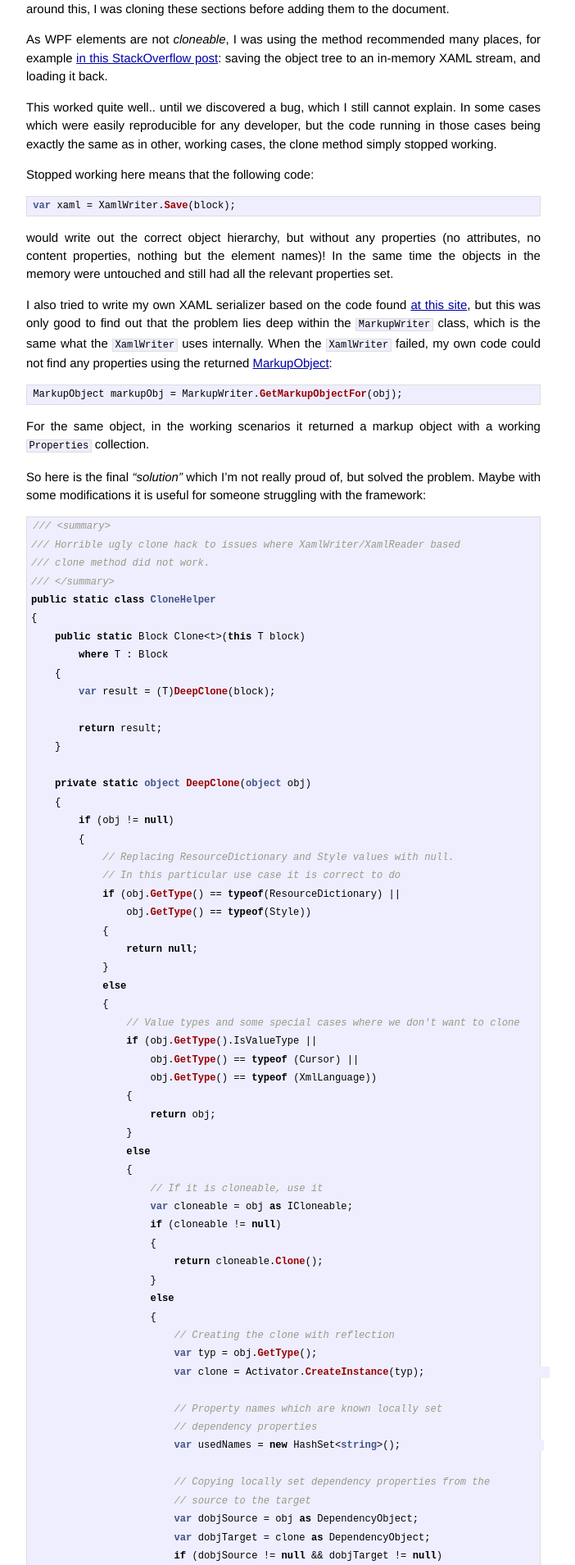
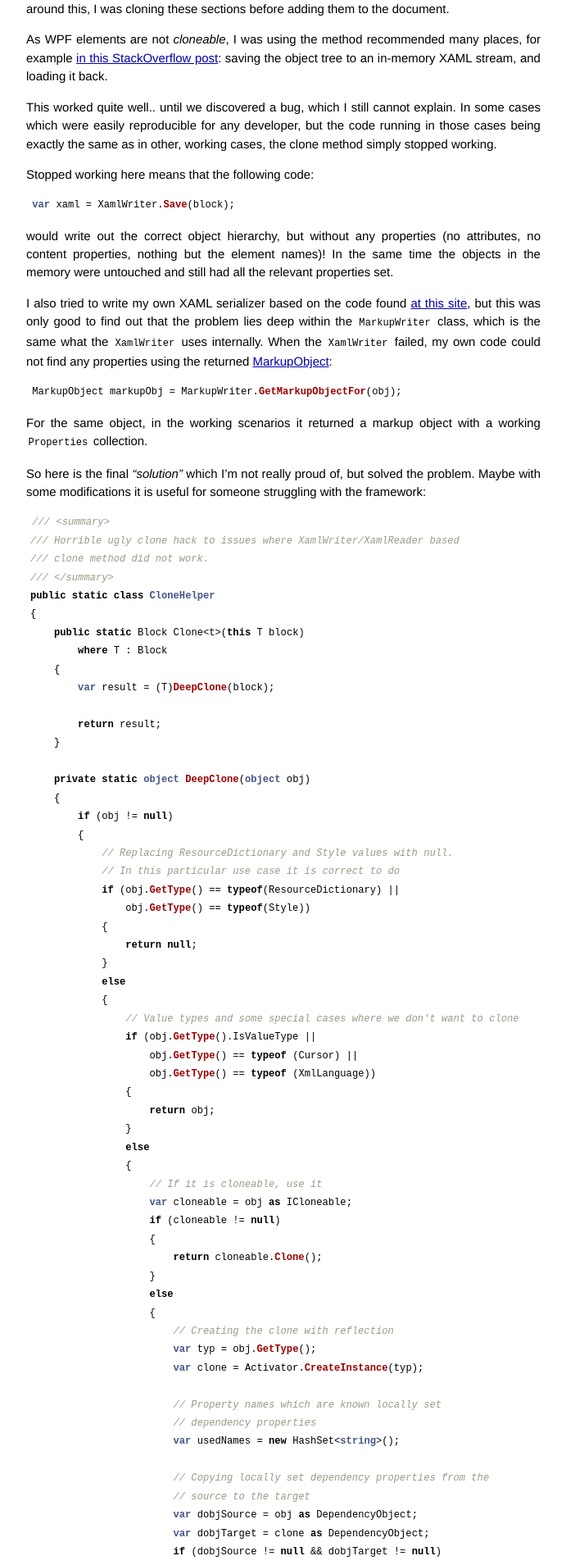
Before and after one commit to vigoo/vigoo.github.io, a Jekyll site: the page built from _posts/2013-10-25-cloning-wpf-flow-document-fragments.markdown, in a window 1280 px wide. Shown: the part 381-2290 px from the top of the page at 82% size, without its empty margins (294-996 px from the left). Built offline with Jekyll 4.4.1, drawn with Linux system fonts in a browser that asks for light colours; Markdown is read by kramdown in place of the engine named in the settings; comment, search, counter and statistics services are not loaded.

```diff
--- a/css/main.css
+++ b/css/main.css
@@ -129,8 +129,8 @@
 
 /* standard */
 .post pre {
-  border: 1px solid #ddd;
-  background-color: #eef;
+  border: none;
+  background-color: #ffffff;
   padding: 0 .4em;
 }
 
@@ -139,8 +139,8 @@
 }
 
 .post code {
-  border: 1px solid #ddd;
-  background-color: #eef;
+  border: none;
+  background-color: #ffffff;
   padding: 0 .2em;
 }
 
```
